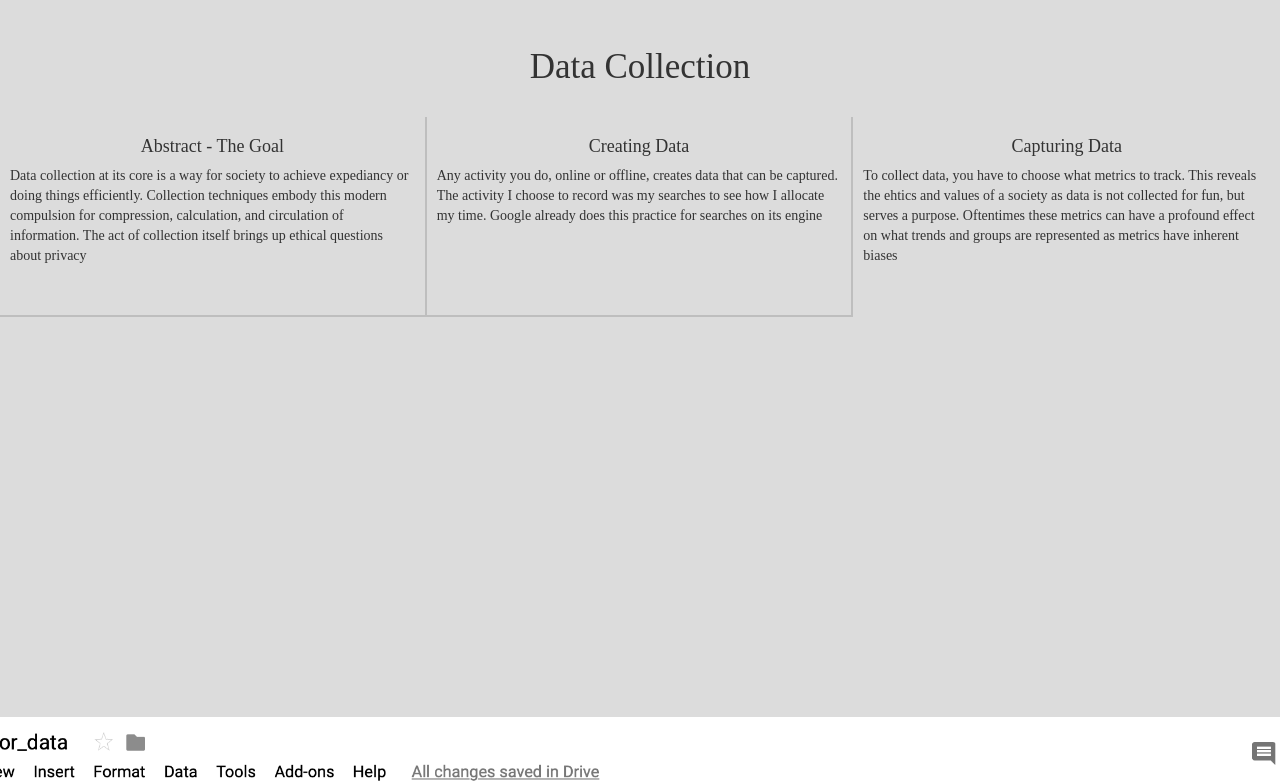
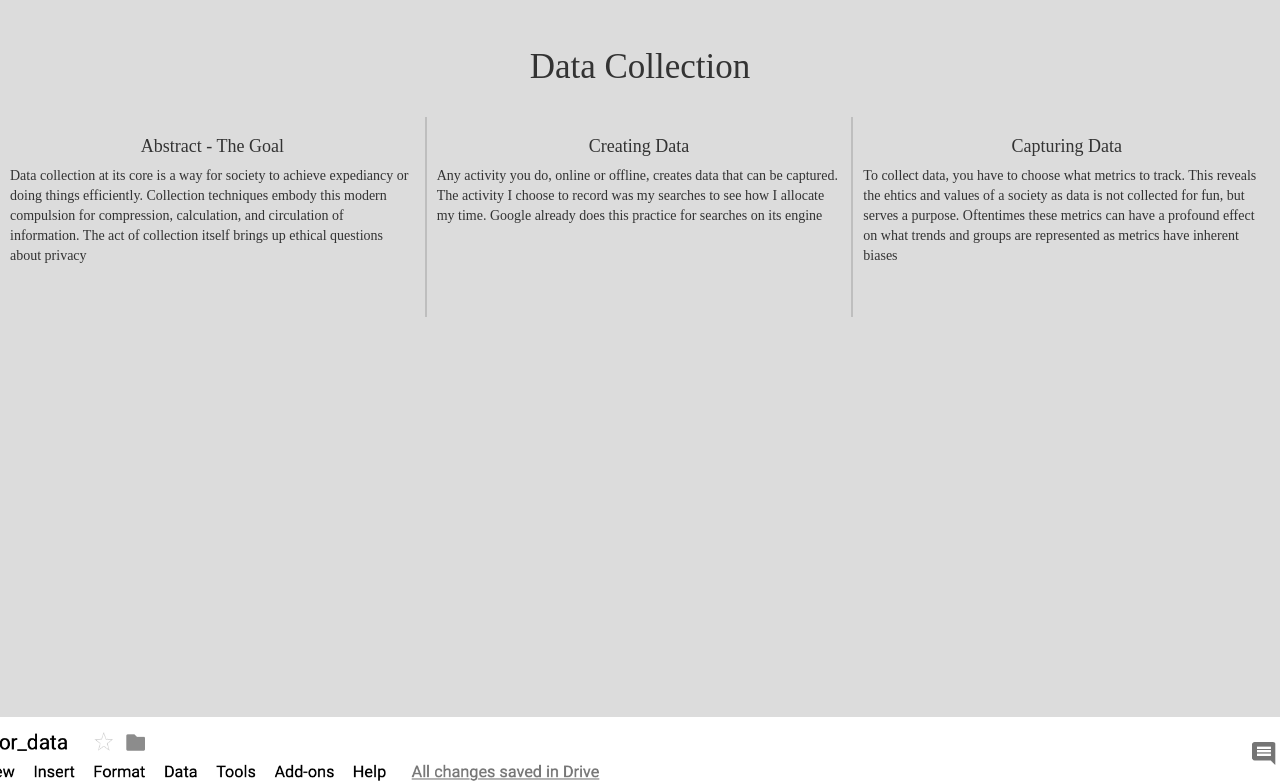
Before and after one commit to ctow123/data-story, a plain HTML site: page index.html in a window 1280 px wide. Shown: the part 802-1585 px from the top of the page. Drawn offline with nearby package versions, Linux system fonts and the light colour scheme; a web font is replaced by a local one.

Commit message:
final v2

```diff
--- a/stylesheet.css
+++ b/stylesheet.css
@@ -1,5 +1,3 @@
-/* full disclosure, I had to google a lot of code to figure this out, so did take snippets from the web
- However, I still had to figure out had to make it work for me and fix together in a logical manner*/
 @font-face {
   font-family: 'apple';
   src: url('../SF-Compact/SFCompactDisplay-Thin.otf');
@@ -14,6 +12,8 @@
   font-style: normal;
 }
 
+/* full disclosure, I had to google a lot of code to figure this out, so did take snippets from the web
+ However, I still had to figure out had to make it work for me and fix together in a logical manner*/
 /* general header and text styling regardless of what device you are on  */
 p {
   margin-left: 10px;
@@ -41,7 +41,7 @@ h2 {
   font-size: 18px;
 }
 
-/*            MOBILE view - iPhone, iPad is the default view , this changes the images
+/*            Default MOBILE view - iPhone, iPad is the default view , this changes the images
               for mobile view and removes the parallax scrolling effect, as mobile doesn't
               usually support it. it also changes the grid, by using rows instead
               of columns and changes the border line to the bottom instead of the right
@@ -123,6 +123,7 @@ h2 {
     border-right-width: 2px;
     border-right-style: solid;
     border-right-color: rgb(190, 190, 190);
+    border-bottom-width: 0px;
     height: 200px;
     text-align: center;
   }
```
